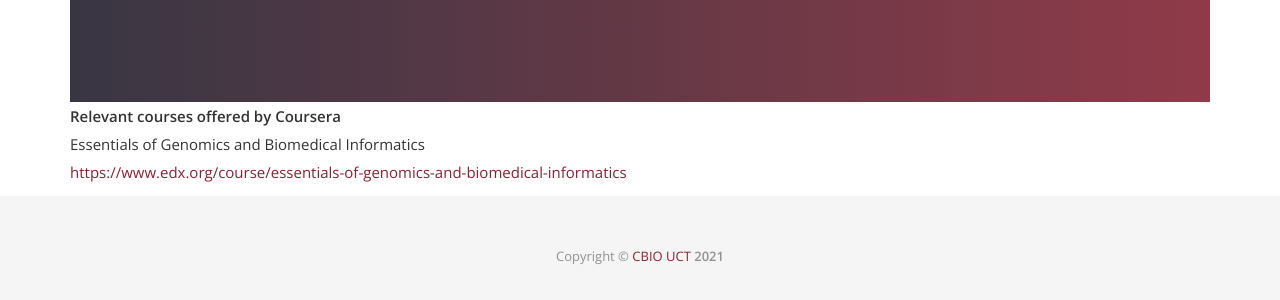
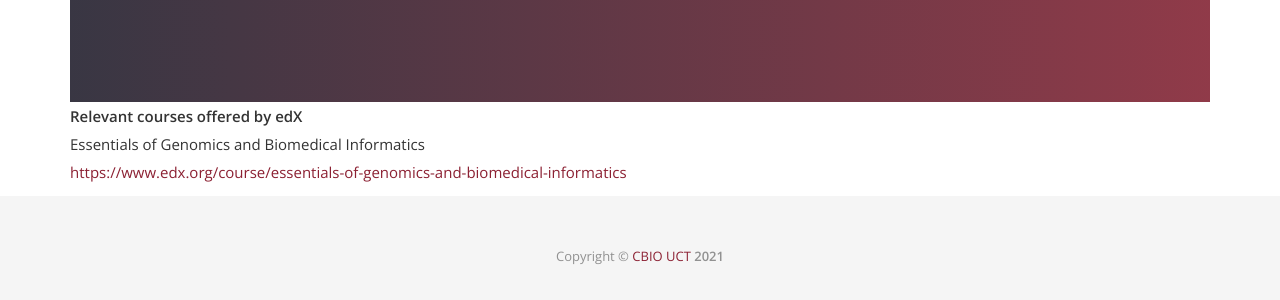
Before and after one commit to pmaturure3/ngsacad, a Jekyll site: the page built from _posts/2021-06-05-Relevant-courses-offered-by-edX.md, in a window 1280 px wide. Shown: the part 320-620 px from the top of the page. Built offline with Jekyll 4.4.1, drawn with Linux system fonts in a browser that asks for light colours; nearby versions of some CDN libraries; some web fonts are replaced; comment, search, counter and statistics services are not loaded.

Commit message:
updated links on courses

```diff
--- a/_posts/2021-06-05-Relevant-courses-offered-by-edX.md
+++ b/_posts/2021-06-05-Relevant-courses-offered-by-edX.md
@@ -8,6 +8,6 @@ permalink: /:year/:month/:day/:title
 
 {% include subpage-header.html %}
 
-**Relevant courses offered by Coursera**\
+**Relevant courses offered by edX**\
 Essentials of Genomics and Biomedical Informatics\
 [https://www.edx.org/course/essentials-of-genomics-and-biomedical-informatics](https://www.edx.org/course/essentials-of-genomics-and-biomedical-informatics)
```
Also changed, not shown: _posts/2021-06-06-Relevant-courses-offered-by-Coursera.md (+2 -0 lines).
